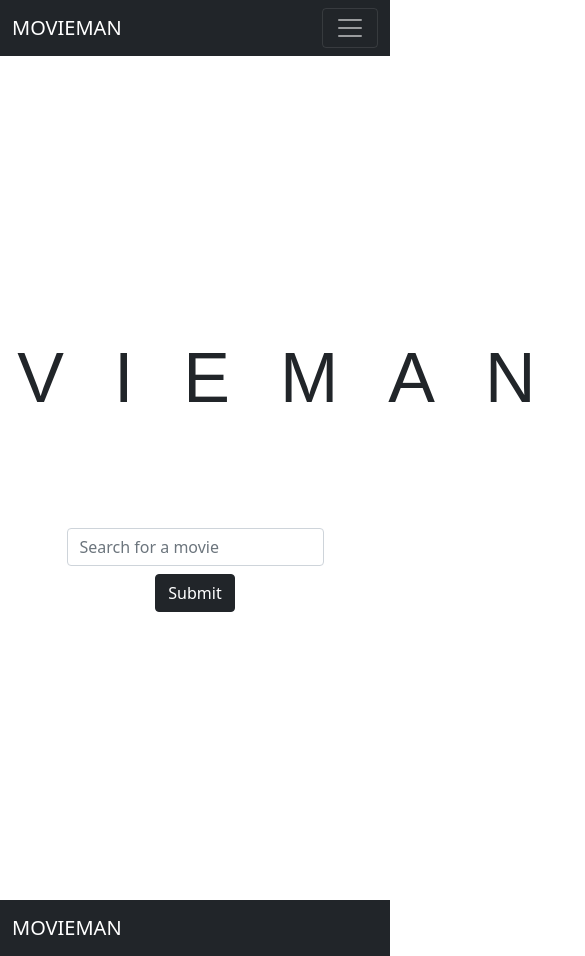
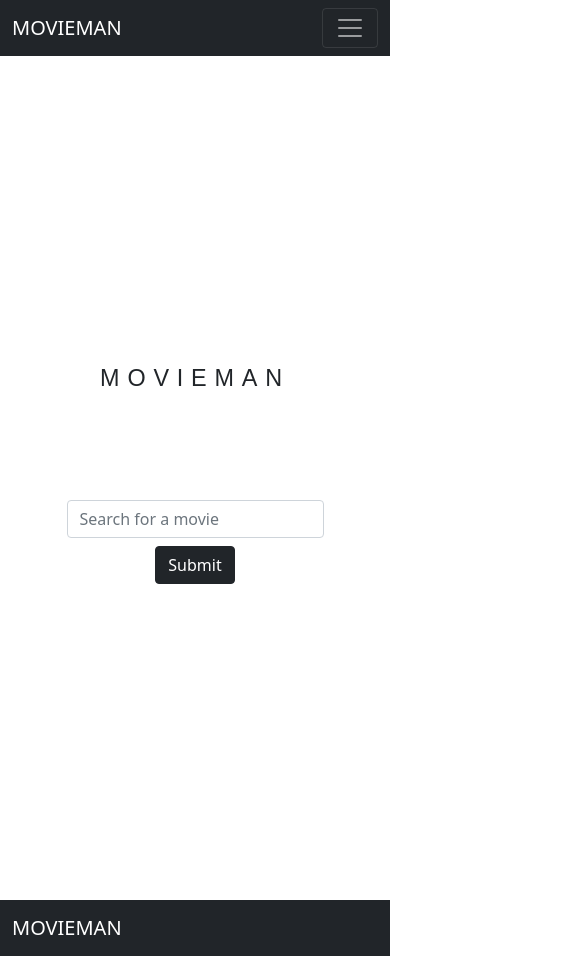
Before and after one commit to AarooneyFarr/MovieMan, a Vue app in the folder movieman/: page / in a window 390 px wide. Shown: the whole page, 585 px wide, since content can reach past the window. Built offline with nearby package versions, Linux system fonts and the light colour scheme; a web font is replaced by a local one.

Commit message:
Made Hero Text responsive

```diff
--- a/movieman/src/views/Home.vue
+++ b/movieman/src/views/Home.vue
@@ -169,10 +169,10 @@ export default {
 }
 
 #HeroTitle {
-  font-size: 70px;
+  font-size: 6vw;
   padding-bottom: 100px;
   /* color: white; */
-  letter-spacing: 50px;
+  letter-spacing: 2vw;
   font-family: raleway, sans-serif;
   text-transform: uppercase;
 }
```
